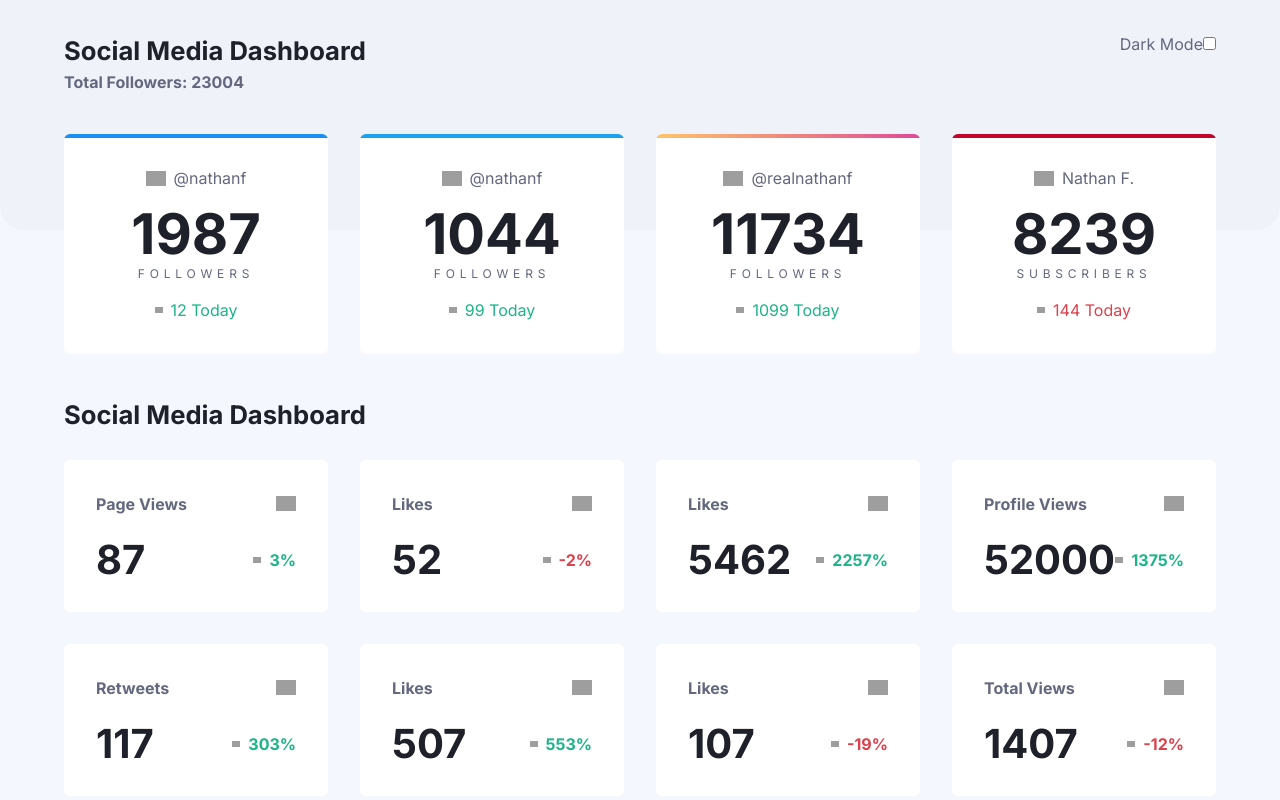
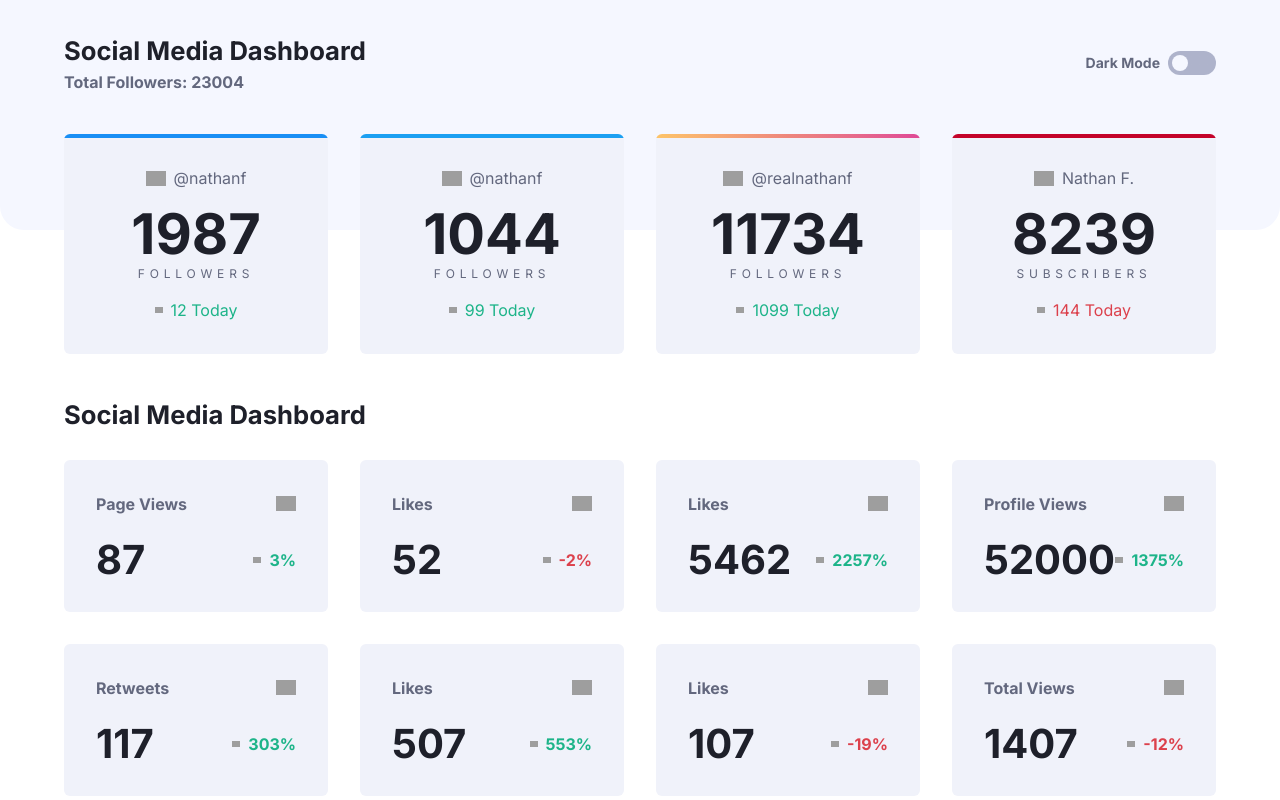
Before and after one commit to lilKriT/fem-social-media-dashboard-with-theme-switcher, a Next.js app: page / in a window 1280 px wide. Built offline with nearby package versions, Linux system fonts and the light colour scheme; grey boxes are pictures that could not be loaded.

Commit message:
Lots of styling.

```diff
--- a/app/_components/DarkModeToggle.tsx
+++ b/app/_components/DarkModeToggle.tsx
@@ -26,14 +26,21 @@ const DarkModeToggle = () => {
   };
 
   return (
-    <label>
+    <label className="flex items-center justify-center gap-2 text-sm font-bold cursor-pointer">
       Dark Mode
+      <div
+        className="relative w-12 h-6 motion-safe:duration-150 rounded-full peer-checked:w-20
+      bg-linear-to-r from-toggle-from to-toggle-to ease-in-out"
+      >
         <input
           type="checkbox"
           checked={theme === "dark"}
           onChange={toggleMode}
           autoComplete="off"
+          className="sr-only peer"
         />
+        <div className="absolute top-1 left-1 w-4 aspect-square rounded-full bg-top-background peer-checked:translate-x-6 motion-safe:duration-150 ease-in-out"></div>
+      </div>
     </label>
   );
 };
--- a/app/globals.css
+++ b/app/globals.css
@@ -52,9 +52,12 @@
   --color-toggle-from: var(--color-gray-400);
   --color-toggle-to: var(--color-gray-400);
 
-  --color-background: var(--color-blue-50);
-  --color-top-background: var(--color-navy-50);
-  --color-card-background: var(--color-white);
+  /* --color-background: var(--color-blue-50); */
+  --color-background: var(--color-white);
+  /* --color-top-background: var(--color-navy-50); */
+  --color-top-background: var(--color-blue-50);
+  /* --color-card-background: var(--color-white); */
+  --color-card-background: var(--color-navy-50);
 
   --color-text-primary: var(--color-gray-650);
   --color-text-secondary: var(--color-gray-950);
```
Lines whose indentation alone changed are shown as unchanged.
